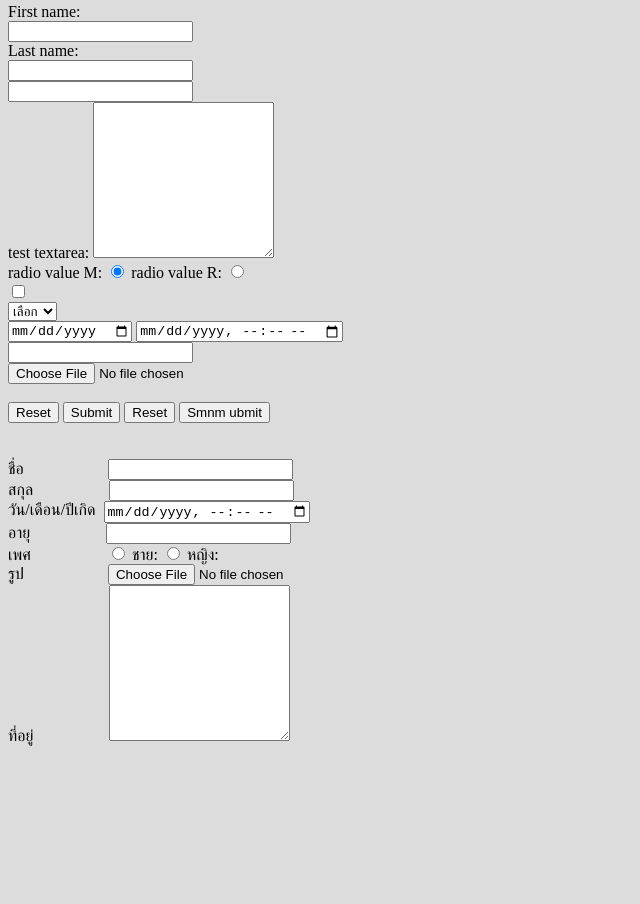
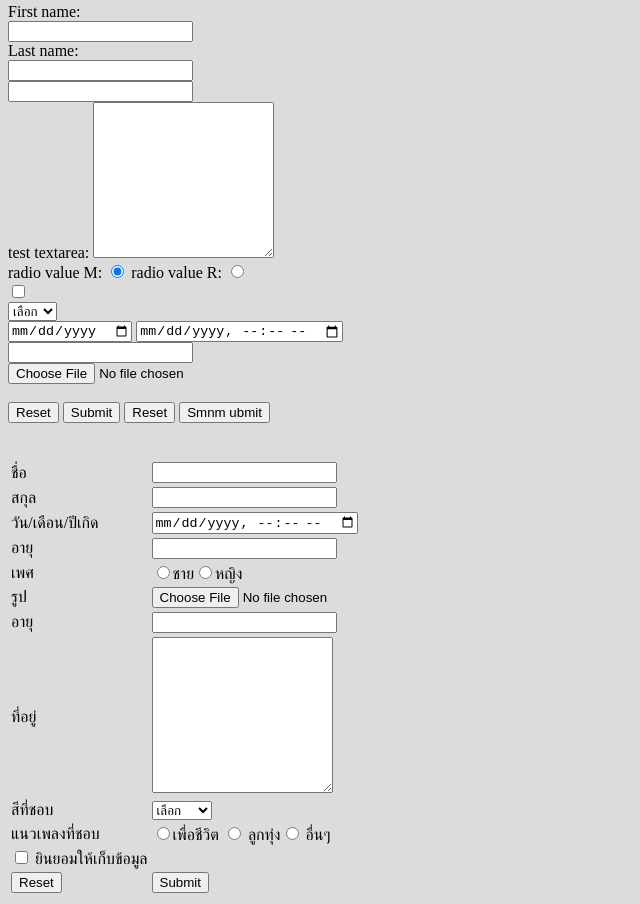
Before and after one commit to 64160298/88823764, a plain HTML site: page index.html in a window 1280 px wide. Shown: the part 759-1663 px from the top of the page, without its empty margins (0-640 px from the left). Before the commit the page ends 1512 px from the top, so only its background shows below. Drawn offline with Linux system fonts and the light colour scheme.

Commit message:
Update index.html

```diff
--- a/index.html
+++ b/index.html
@@ -129,23 +129,66 @@
 
 
         <form>
-            <label for="name">ชื่อ&emsp;&emsp;&emsp;&emsp;&ensp;&ensp;</label>
-            <input type="text" id="name" name="name"><br>
-            <label for="lastname">สกุล&emsp;&emsp;&emsp;&emsp;&ensp;</label>
-            <input type="text" id="last" name="last"><br>
-            <label for="date">วัน/เดือน/ปีเกิด&nbsp;</label>
-            <input type="datetime-local"><br>
-            <label for="age">อายุ&emsp;&emsp;&emsp;&emsp;&ensp;</label>
-            <input type="text" id="age" name="age"><br>
-            <label for="gender">เพศ&emsp;&emsp;&emsp;&emsp;&ensp;</label>
-            <input type="radio" value="male" name="radio_test">
-            <label for="r3">ชาย:</label>
-            <input type="radio" value="female" name="radio_test">
-            <label for="r4">หญิง:</label><br>
-            <label for="pic">รูป&emsp;&emsp;&emsp;&emsp;&ensp;&ensp;</label>
-            <input type="file" id="pic" name="pic"><br>
-            <label for="age">ที่อยู่&emsp;&emsp;&emsp;&emsp;&ensp;</label>
-            <textarea id="address" rows="10"></textarea>
+            <table>
+                <tr>
+                    <td>ชื่อ&emsp;&emsp;&emsp;&emsp;&ensp;&nbsp;</td>
+                    <td><input type="text" id="name" name="name"></td>
+                </tr>
+                <tr>
+                    <td>สกุล&emsp;&emsp;&emsp;&emsp;&ensp;</td>
+                    <td><input type="text" id="last" name="last"></td>
+                </tr>
+                <tr>
+                    <td>วัน/เดือน/ปีเกิด</td>
+                    <td><input type="datetime-local"></td>
+                </tr>
+                <tr>
+                    <td>อายุ</td>
+                    <td><input type="text"></td>
+                </tr>
+                <tr>
+                    <td>เพศ</td>
+                    <td><input type="radio" name="gen">ชาย<input type="radio" name="gen">หญิง</td>
+                </tr>
+                <tr>
+                    <td>รูป</td>
+                    <td><input type="file"></td>
+                </tr>
+                <tr>
+                    <td>อายุ</td>
+                    <td><input type="text"></td>
+                </tr>
+                <tr>
+                    <td>ที่อยู่</td>
+                    <td><textarea id="address" rows="10"></textarea></td>
+                </tr>
+                <tr>
+                    <td>สีที่ชอบ</td>
+                    <td><select>
+                        <option selected disabled>เลือก</option>
+                        <option value="1">สีแดง</option>
+                        <option value="2">สีส้ม</option>
+                        <option value="3">สีเหลือง</option>
+                    </select>
+                    </td>
+                </tr>
+                <tr>
+                    <td>แนวเพลงที่ชอบ</td>
+                    <td><input type="radio" value="3" name="song">เพื่อชีวิต
+                        <input type="radio" value="1" name="song">
+                        ลูกทุ่ง<input type="radio" value="2" name="song">
+                        อื่นๆ
+                    </td>
+                </tr>
+                <tr>
+                    <td><input type="checkbox">
+                        ยินยอมให้เก็บข้อมูล</td>
+                </tr>
+                <tr>
+                    <td><input type="reset"></td>
+                    <td><input type="submit"></td>
+                </tr>
+            </table>
         </form>
     </body>
 </html>
```
